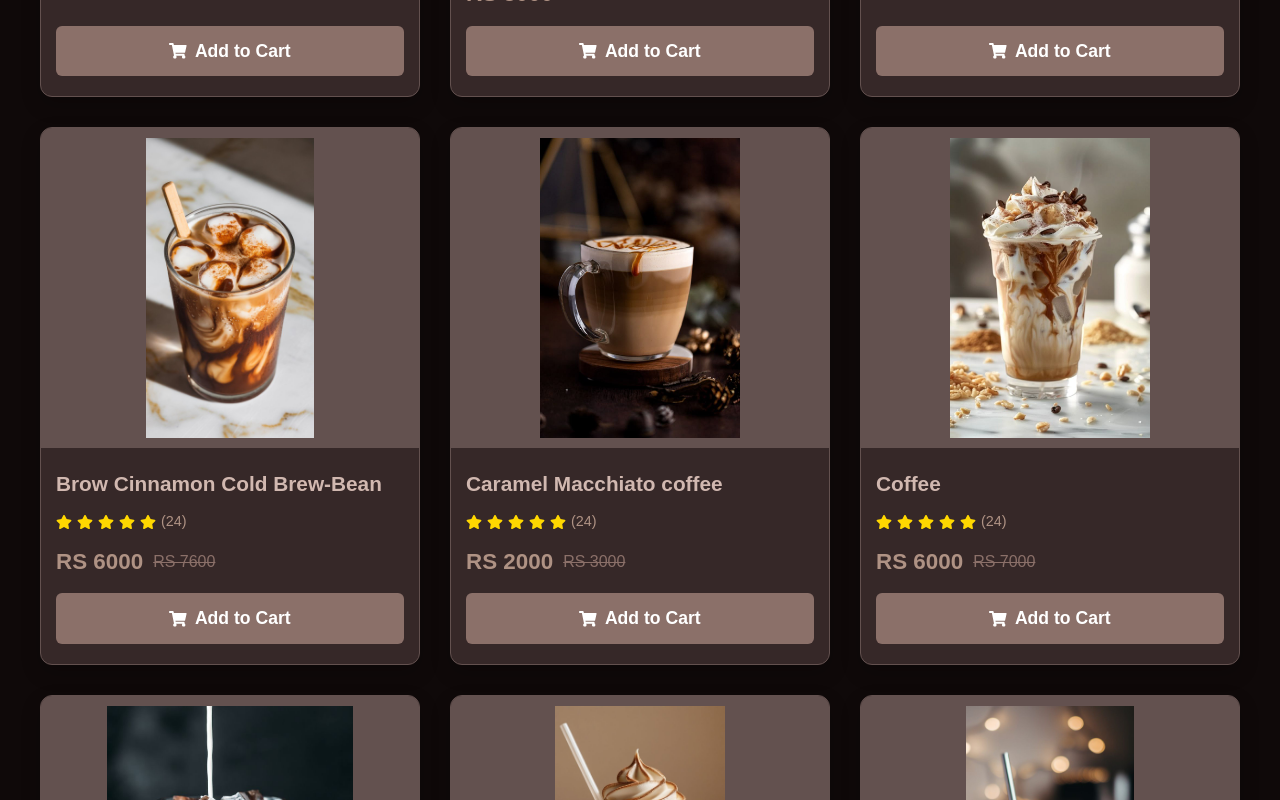
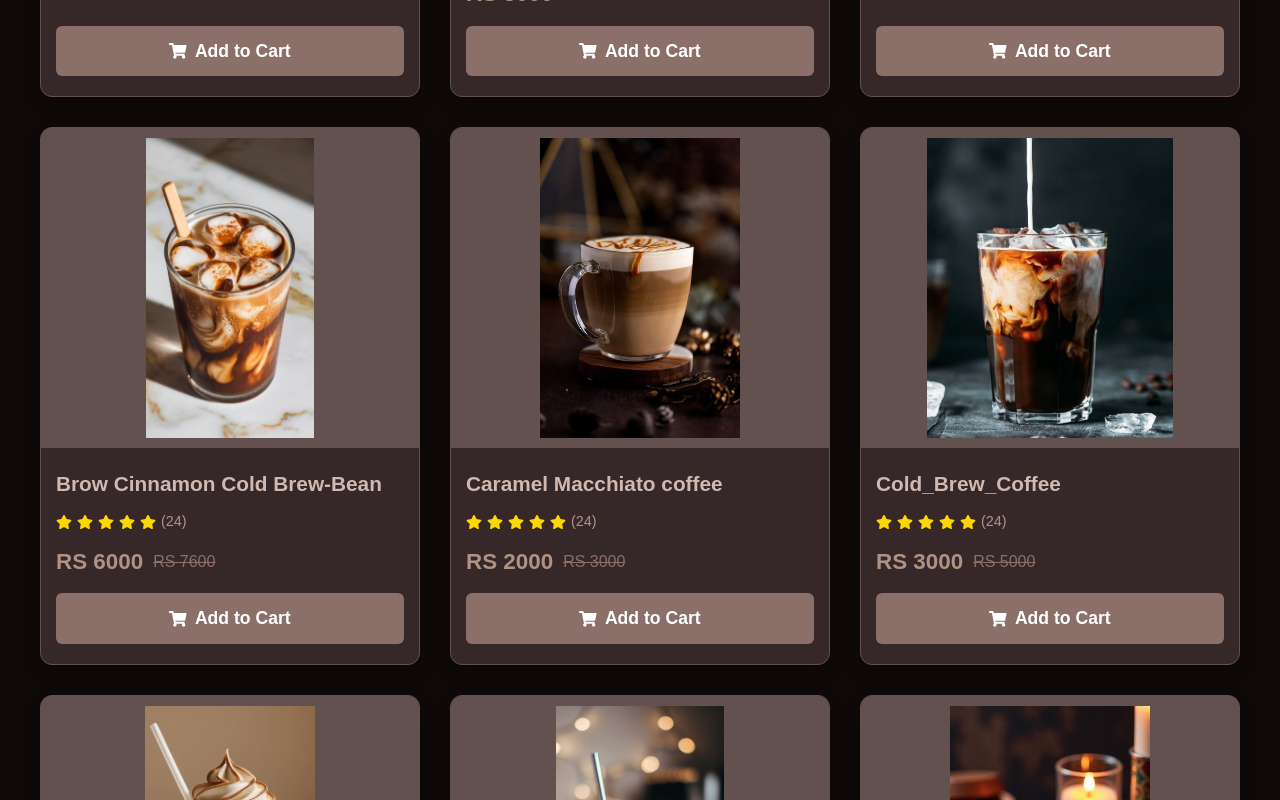
Before and after one commit to Muneeba-khalid/Beverages-webite, a React (Vite) app: page /coffee in a window 1280 px wide. Shown: the part 1000-1800 px from the top of the page. Built offline with nearby package versions, Linux system fonts and the light colour scheme.

Commit message:
set spells in coffe category  images

```diff
--- a/src/data/product.js
+++ b/src/data/product.js
@@ -1,14 +1,13 @@
 
 import Black_Gold_Iced_Coffee from '../assets/Black_Gold_Iced_Coffee.jpeg'
 import Affogato_coffee from '../assets/Affogato_coffee.jpeg';
-import Coffe from '../assets/Coffe.jpeg';
+import Coffe from '../assets/coffe.jpeg';
 import Black_tea from '../assets/Black_tea.jpeg';
 import blueberry from '../assets/blueberry.jpeg';
 import coffee from '../assets/coffee.jpeg';
 import Caramel_Macchiato_coffee from '../assets/Caramel_Macchiato_coffee.jpeg';
 import Chocolate_Brownie_Milkshake from '../assets/Chocolate_Brownie_Milkshake.jpeg';
 import chocolate_milkshake from '../assets/chocolate_milkshake.jpeg';
-import coffe from '../assets/coffe.jpeg';
 import Cold_Brew_Coffee from '../assets/Cold_Brew_Coffee.jpeg';
 import Dalgona_coffee from '../assets/Dalgona_coffee.jpeg';
 import Milk_Coffee from '../assets/Milk_Coffee.jpeg';
@@ -140,15 +139,15 @@ export const products = [
     newPrice: 'RS 5000',
     description: 'Warm amber and vanilla notes create a sensual fragrance ideal for romantic occasions.'
   },
-  {
-    id: 10,
-    brand: 'Coffee',
-    name: ' Coffee ',
-    image: coffe,
-    oldPrice: 'RS 7000',
-    newPrice: 'RS 6000',
-    description: 'Warm amber and vanilla notes create a sensual fragrance ideal for romantic occasions.'
-  },
+  // {
+  //   id: 10,
+  //   brand: 'Coffee',
+  //   name: ' Coffee ',
+  //   image: coffe,
+  //   oldPrice: 'RS 7000',
+  //   newPrice: 'RS 6000',
+  //   description: 'Warm amber and vanilla notes create a sensual fragrance ideal for romantic occasions.'
+  // },
   {
     id: 10,
     brand: 'Coffee',
```
